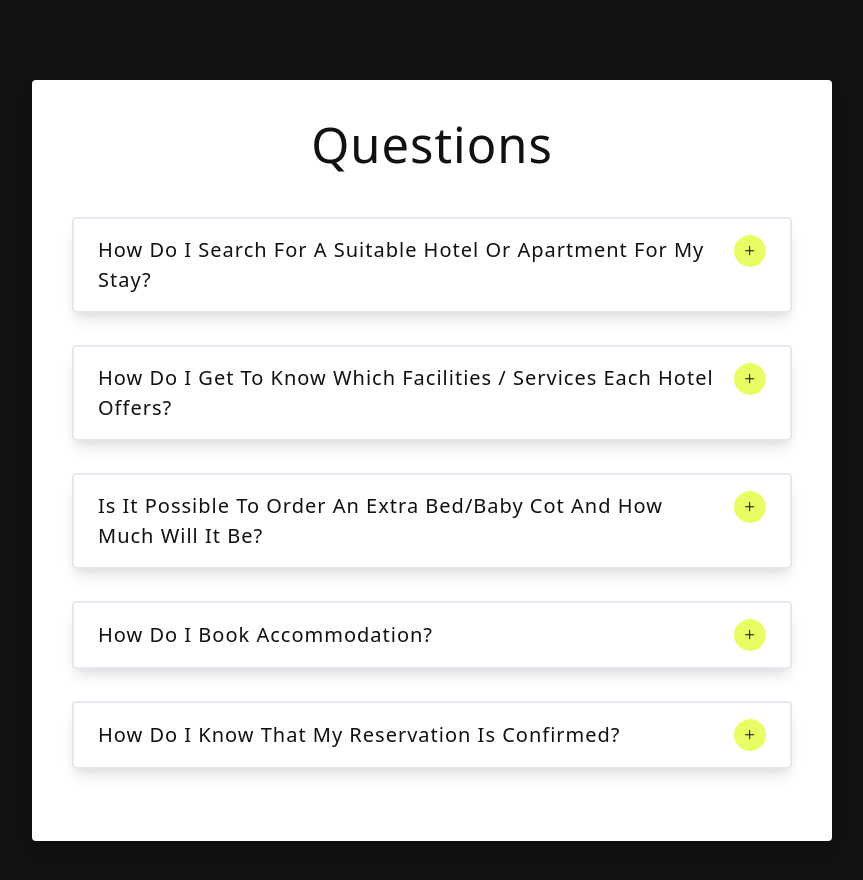
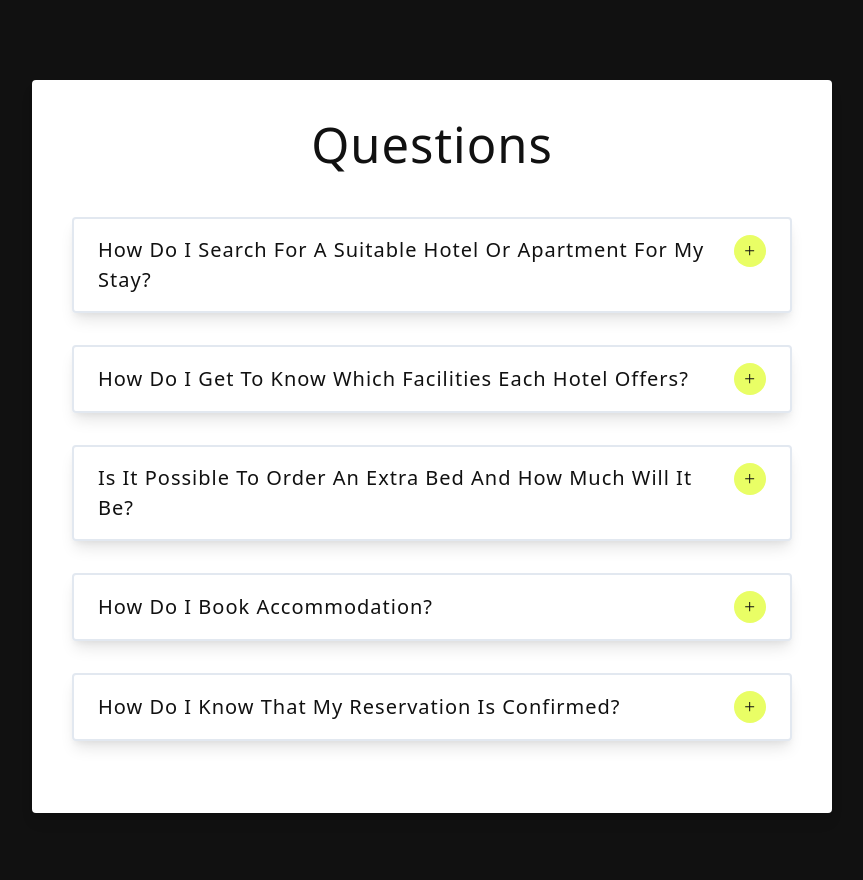
Before and after one commit to vladyslava-buzova/questions-accordion-04, a React (Vite) app: page / in a window 1280 px wide. Shown: the top 880 px of the page, without its empty margins (208-1071 px from the left). Built offline with nearby package versions, Linux system fonts and the light colour scheme.

Commit message:
final commit

```diff
--- a/src/data.js
+++ b/src/data.js
@@ -6,12 +6,12 @@ const questions = [
   },
   {
     id: 2,
-    title: 'How do I get to know which facilities / services each hotel offers?',
+    title: 'How do I get to know which facilities each hotel offers?',
     info: 'Please, have a look at the section Hotel basic information. In this section you will also find the check in/out information. Hotel facilities / services are stated in Hotel basic information, just below the the offer of available rooms. In this section you will also find the check in/out information. Please note, that some of the facilities might be off-site and also for extra charge.',
   },
   {
     id: 3,
-    title: 'Is it possible to order an extra bed/baby cot and how much will it be?',
+    title: 'Is it possible to order an extra bed and how much will it be?',
     info: 'The extra bed/baby cots hotel policy is written in "Payment and cancellation conditions" in section "Children and Extra Bed Policy". Each accommodation has its own extra bed policy, therefore its necessary to always check it in order to find out if the extra bed will be possible or not. ',
   },
   {
```
